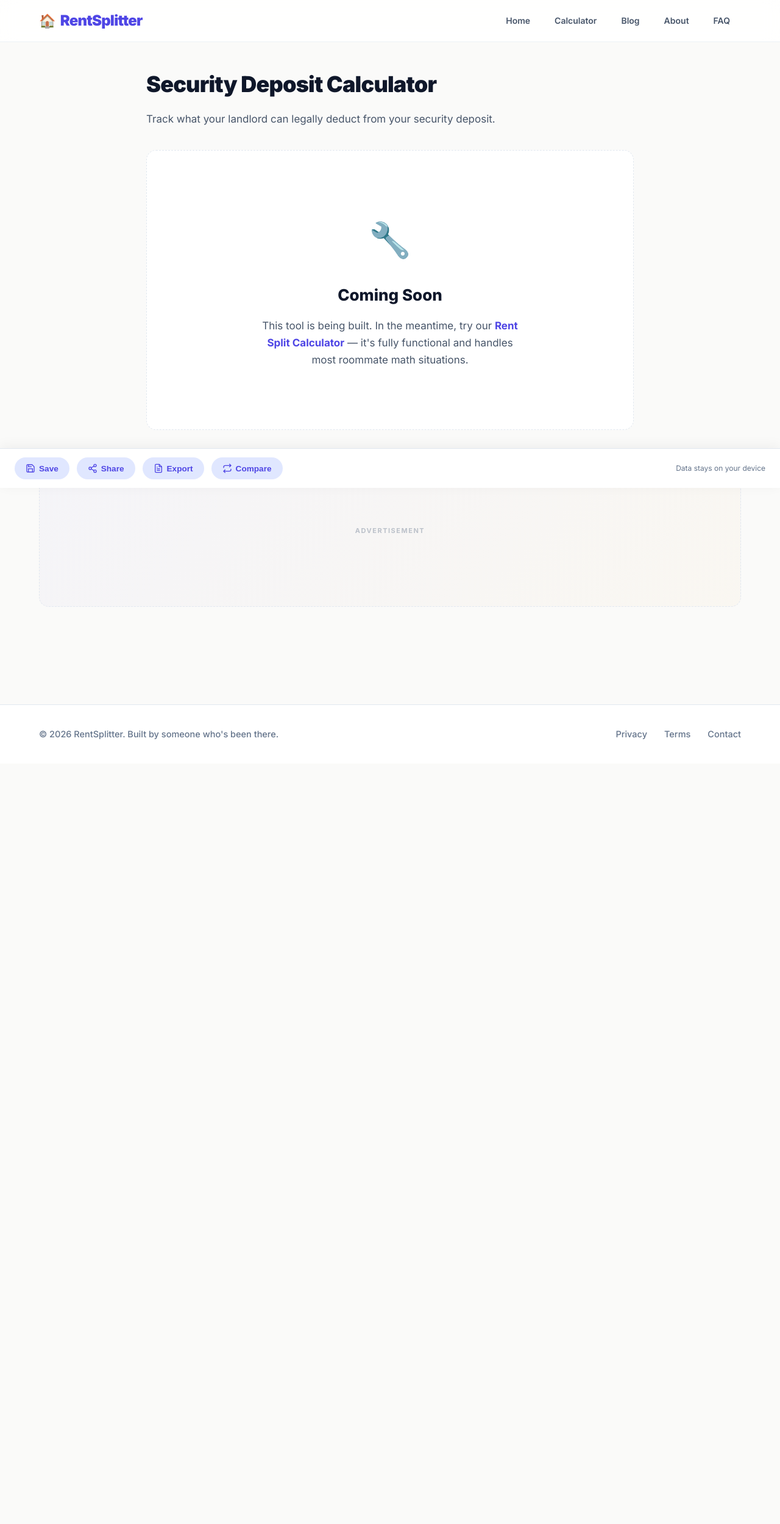
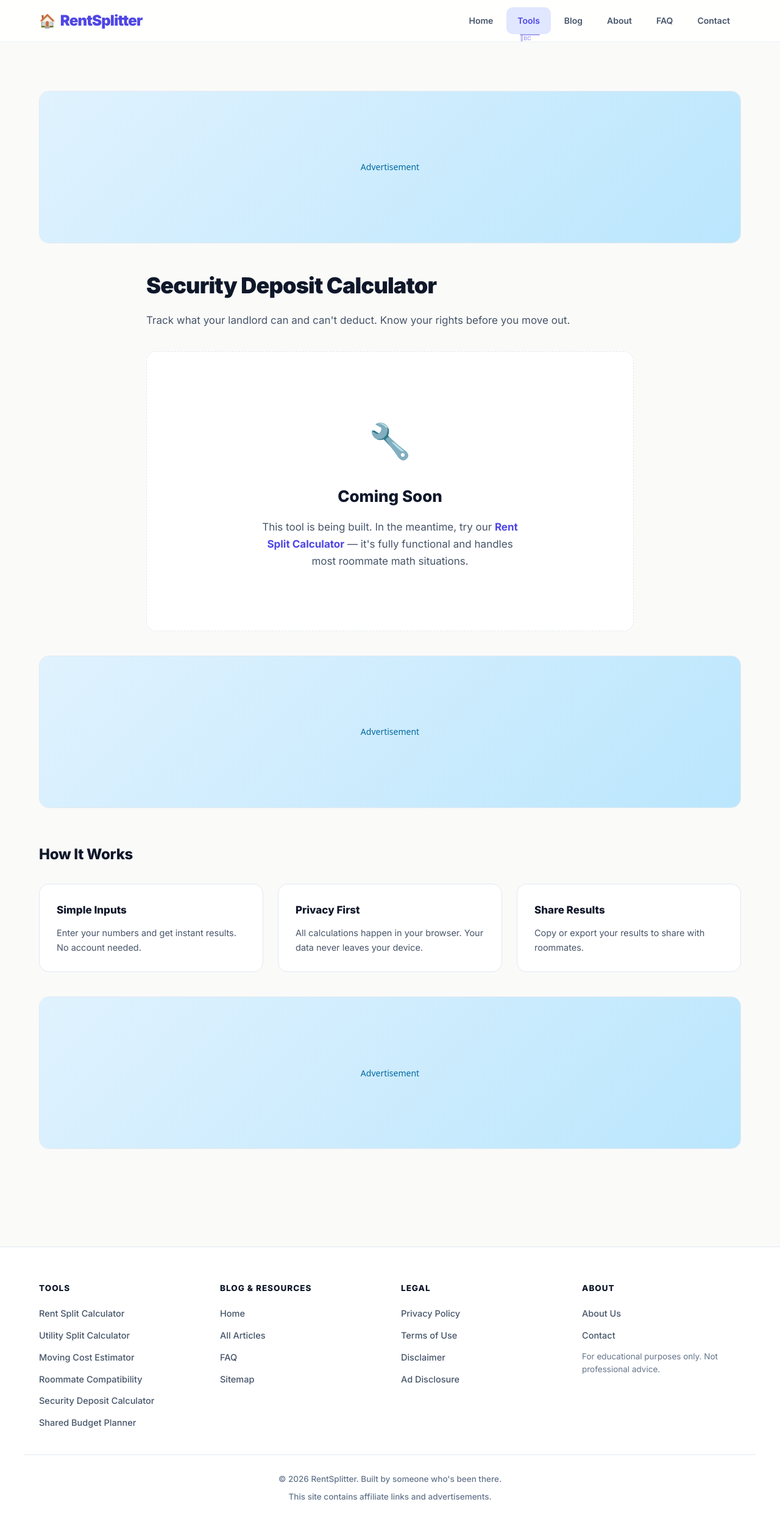
Before and after one commit to zhanghongpeng1211/rentsplitter, a plain HTML site: page tools/deposit-calc.html in a window 1280 px wide. Shown: the whole page at 61% size. Before the commit the page ends 1252 px from the top, so only its background shows below. Drawn offline with Linux system fonts and the light colour scheme.

Commit message:
Update: 2026-07-27 12:56 - SGAP full push

```diff
--- a/tools/deposit-calc.html
+++ b/tools/deposit-calc.html
@@ -4,9 +4,18 @@
 <meta charset="UTF-8">
 <meta name="viewport" content="width=device-width, initial-scale=1.0">
 <title>Security Deposit Calculator | RentSplitter</title>
-<meta name="description" content="Track what your landlord can legally deduct from your security deposit.">
+<meta name="description" content="Track what your landlord can and can't deduct. Know your rights before you move out.">
 <link rel="canonical" href="https://rentsplitter.org/tools/deposit-calc.html">
+<meta property="og:title" content="Security Deposit Calculator | RentSplitter">
+<meta property="og:description" content="Track what your landlord can and can't deduct. Know your rights before you move out.">
+<meta property="og:type" content="website">
+<meta property="og:url" content="https://rentsplitter.org/tools/deposit-calc.html">
+<meta property="og:image" content="https://rentsplitter.org/images/og-default.jpg">
+<meta name="twitter:card" content="summary_large_image">
 <link rel="stylesheet" href="../style.css">
+<script type="application/ld+json">
+{"@context":"https://schema.org","@type":"SoftwareApplication","name":"Security Deposit Calculator","applicationCategory":"FinanceApplication","author":{"@type":"Person","name":"Jake Morrison"}}
+</script>
 </head>
 <body class="rs-body">
 <header class="rs-header">
@@ -14,115 +23,111 @@
     <a href="../index.html" class="rs-logo">RentSplitter</a>
     <nav class="rs-nav">
       <a href="../index.html" class="rs-nav-link">Home</a>
-      <a href="rent-split.html" class="rs-nav-link">Calculator</a>
+      <div class="rs-nav-dropdown">
+        <a href="./index.html" class="rs-nav-link active">Tools</a>
+        <div class="rs-dropdown-menu">
+          <a href="./rent-split.html">Rent Split Calculator</a>
+          <a href="./utility-split.html">Utility Split Calculator</a>
+          <a href="./move-cost.html">Moving Cost Estimator</a>
+          <a href="./roommate-compatibility.html">Roommate Compatibility</a>
+          <a href="./deposit-calc.html">Security Deposit Calculator</a>
+          <a href="./budget-share.html">Shared Budget Planner</a>
+        </div>
+      </div>
       <a href="../blog/index.html" class="rs-nav-link">Blog</a>
       <a href="../about.html" class="rs-nav-link">About</a>
       <a href="../faq.html" class="rs-nav-link">FAQ</a>
+      <a href="../contact.html" class="rs-nav-link">Contact</a>
     </nav>
-    <button class="rs-menu-btn" onclick="toggleMenu()" aria-label="Menu">☰</button>
+    <button class="rs-menu-btn" onclick="toggleMenu()" aria-label="Menu">&#9776;</button>
   </div>
 </header>
 
 <main class="rs-main">
+  <div class="rs-ad-slot" data-ad-slot="tool_top">
+    <span class="rs-ad-label">Advertisement</span>
+  </div>
+
   <div class="rs-tool-page">
     <h1 class="rs-tool-page-title">Security Deposit Calculator</h1>
-    <p class="rs-tool-page-desc">Track what your landlord can legally deduct from your security deposit.</p>
+    <p class="rs-tool-page-desc">Track what your landlord can and can't deduct. Know your rights before you move out.</p>
 
     <div class="rs-placeholder-box">
-      <div class="rs-placeholder-icon">🔧</div>
+      <div class="rs-placeholder-icon">&#128295;</div>
       <h2 class="rs-placeholder-title">Coming Soon</h2>
-      <p class="rs-placeholder-text">This tool is being built. In the meantime, try our <a href="rent-split.html" class="rs-placeholder-link">Rent Split Calculator</a> — it's fully functional and handles most roommate math situations.</p>
+      <p class="rs-placeholder-text">This tool is being built. In the meantime, try our <a href="rent-split.html" class="rs-placeholder-link">Rent Split Calculator</a> — it&apos;s fully functional and handles most roommate math situations.</p>
     </div>
   </div>
 
-  <div class="rs-ad-slot" data-ad="tool-bottom">
+  <div class="rs-ad-slot" data-ad-slot="tool_middle">
+    <span class="rs-ad-label">Advertisement</span>
+  </div>
+
+  <div class="rs-tool-info">
+    <h3 class="rs-tool-info-title">How It Works</h3>
+    <div class="rs-tool-info-grid">
+      <div class="rs-tool-info-card">
+        <h4>Simple Inputs</h4>
+        <p>Enter your numbers and get instant results. No account needed.</p>
+      </div>
+      <div class="rs-tool-info-card">
+        <h4>Privacy First</h4>
+        <p>All calculations happen in your browser. Your data never leaves your device.</p>
+      </div>
+      <div class="rs-tool-info-card">
+        <h4>Share Results</h4>
+        <p>Copy or export your results to share with roommates.</p>
+      </div>
+    </div>
+  </div>
+
+  <div class="rs-ad-slot" data-ad-slot="tool_bottom">
     <span class="rs-ad-label">Advertisement</span>
   </div>
 </main>
 
-<!-- Sticky Features Bar -->
-<div class="rs-sticky-bar" id="stickyBar">
-  <div class="rs-sticky-bar-left">
-    <button class="rs-sticky-btn" onclick="saveCalculation()">
-      <svg viewBox="0 0 24 24" width="16" height="16" fill="none" stroke="currentColor" stroke-width="2"><path d="M19 21H5a2 2 0 01-2-2V5a2 2 0 012-2h11l5 5v11a2 2 0 01-2 2z"/><polyline points="17 21 17 13 7 13 7 21"/><polyline points="7 3 7 8 15 8"/></svg>
-      Save
-    </button>
-    <button class="rs-sticky-btn" onclick="shareResult()">
-      <svg viewBox="0 0 24 24" width="16" height="16" fill="none" stroke="currentColor" stroke-width="2"><circle cx="18" cy="5" r="3"/><circle cx="6" cy="12" r="3"/><circle cx="18" cy="19" r="3"/><line x1="8.59" y1="13.51" x2="15.42" y2="17.49"/><line x1="15.41" y1="6.51" x2="8.59" y2="10.49"/></svg>
-      Share
-    </button>
-    <button class="rs-sticky-btn" onclick="exportReport()">
-      <svg viewBox="0 0 24 24" width="16" height="16" fill="none" stroke="currentColor" stroke-width="2"><path d="M14 2H6a2 2 0 00-2 2v16a2 2 0 002 2h12a2 2 0 002-2V8z"/><polyline points="14 2 14 8 20 8"/><line x1="16" y1="13" x2="8" y2="13"/><line x1="16" y1="17" x2="8" y2="17"/><polyline points="10 9 9 9 8 9"/></svg>
-      Export
-    </button>
-    <button class="rs-sticky-btn" onclick="comparePrevious()">
-      <svg viewBox="0 0 24 24" width="16" height="16" fill="none" stroke="currentColor" stroke-width="2"><path d="M17 1l4 4-4 4"/><path d="M3 11V9a4 4 0 014-4h14"/><path d="M7 23l-4-4 4-4"/><path d="M21 13v2a4 4 0 01-4 4H3"/></svg>
-      Compare
-    </button>
-  </div>
-  <span style="color:var(--rs-muted); font-size:0.75rem;">Data stays on your device</span>
-</div>
-
 <footer class="rs-footer">
-  <div class="rs-footer-inner">
-    <p class="rs-footer-copy">© 2026 RentSplitter. Built by someone who's been there.</p>
-    <div class="rs-footer-links">
-      <a href="../privacy.html" class="rs-footer-link">Privacy</a>
-      <a href="../terms.html" class="rs-footer-link">Terms</a>
-      <a href="../contact.html" class="rs-footer-link">Contact</a>
+  <div class="rs-footer-grid">
+    <div>
+      <h4>Tools</h4>
+      <a href="../tools/rent-split.html">Rent Split Calculator</a>
+      <a href="../tools/utility-split.html">Utility Split Calculator</a>
+      <a href="../tools/move-cost.html">Moving Cost Estimator</a>
+      <a href="../tools/roommate-compatibility.html">Roommate Compatibility</a>
+      <a href="../tools/deposit-calc.html">Security Deposit Calculator</a>
+      <a href="../tools/budget-share.html">Shared Budget Planner</a>
+    </div>
+    <div>
+      <h4>Blog & Resources</h4>
+      <a href="../index.html">Home</a>
+      <a href="../blog/index.html">All Articles</a>
+      <a href="../faq.html">FAQ</a>
+      <a href="../sitemap.html">Sitemap</a>
+    </div>
+    <div>
+      <h4>Legal</h4>
+      <a href="../privacy.html">Privacy Policy</a>
+      <a href="../terms.html">Terms of Use</a>
+      <a href="../disclaimer.html">Disclaimer</a>
+      <a href="../disclosure.html">Ad Disclosure</a>
+    </div>
+    <div>
+      <h4>About</h4>
+      <a href="../about.html">About Us</a>
+      <a href="../contact.html">Contact</a>
+      <p>For educational purposes only. Not professional advice.</p>
     </div>
   </div>
+  <div class="rs-footer-bottom">
+    <p>&copy; 2026 RentSplitter. Built by someone who&apos;s been there.</p>
+    <p>This site contains affiliate links and advertisements.</p>
+  </div>
 </footer>
-
 <script>
 function toggleMenu() {
   document.querySelector('.rs-nav').classList.toggle('active');
 }
-
-function saveCalculation() {
-  const saved = JSON.parse(localStorage.getItem('rs_saved') || '[]');
-  const item = {
-    date: new Date().toISOString(),
-    type: 'deposit-calc',
-    url: window.location.href,
-    data: 'Security Deposit Calculator - placeholder save'
-  };
-  saved.push(item);
-  localStorage.setItem('rs_saved', JSON.stringify(saved.slice(-20)));
-  alert('Saved! You have ' + saved.length + ' saved calculations.');
-}
-
-function shareResult() {
-  navigator.clipboard.writeText(window.location.href).then(() => alert('Link copied! Share with your roommates.'));
-}
-
-function exportReport() {
-  const html = `<!DOCTYPE html><html><head><title>Security Deposit Calculator Report</title></head>
-  <body style="font-family:system-ui,sans-serif; max-width:600px; margin:40px auto; padding:20px;">
-  <h1 style="color:#4f46e5;">Security Deposit Calculator Report</h1>
-  <p><strong>Generated:</strong> ${new Date().toLocaleDateString()}</p>
-  <p><strong>Tool:</strong> Security Deposit Calculator</p>
-  <p><strong>Status:</strong> Coming Soon</p>
-  <hr><p style="color:#666; font-size:0.9rem;">For informational purposes only. Visit rentsplitter.org for full tools.</p>
-  </body></html>`;
-  const blob = new Blob([html], {type:'text/html'});
-  const a = document.createElement('a');
-  a.href = URL.createObjectURL(blob);
-  a.download = 'deposit-calc-report.html';
-  a.click();
-}
-
-function comparePrevious() {
-  const saved = JSON.parse(localStorage.getItem('rs_saved') || '[]').filter(s => s.type === 'deposit-calc');
-  if (saved.length < 2) { alert('Need at least 2 calculations. Save a few first!'); return; }
-  let html = '<h3>Security Deposit Calculator History</h3><ul>';
-  saved.slice(-5).forEach((s, i) => {
-    html += `<li>${i+1}. ${s.type} - ${new Date(s.date).toLocaleDateString()}</li>`;
-  });
-  html += '</ul>';
-  const w = window.open('', '_blank');
-  w.document.write('<html><head><title>Comparison</title></head><body style="font-family:system-ui,sans-serif; padding:40px;">' + html + '</body></html>');
-}
 </script>
+<script src="../ads-loader.js"></script>
 </body>
 </html>
```
